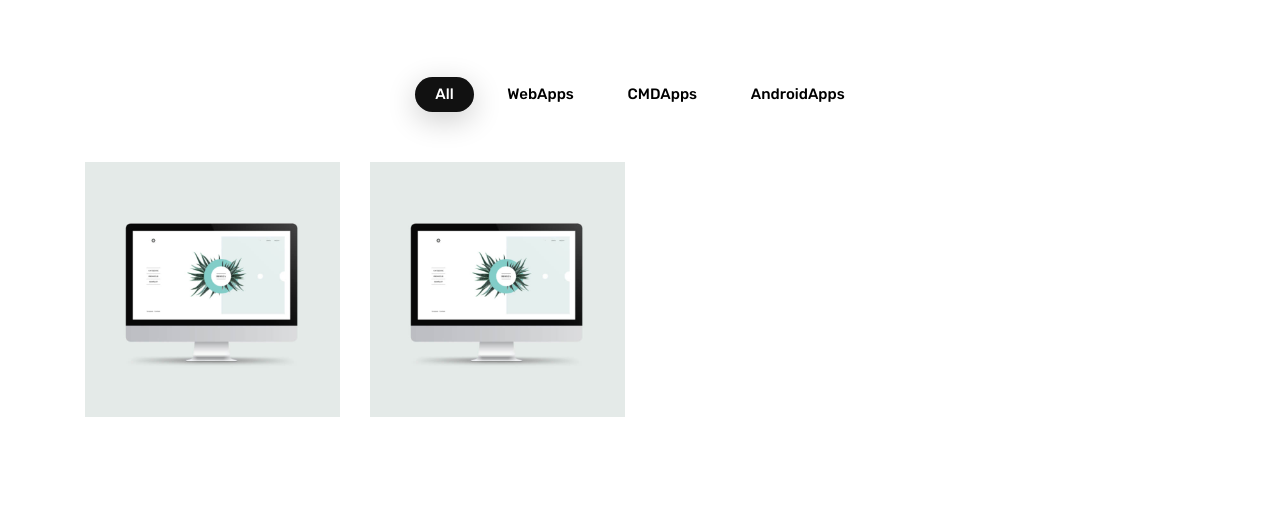
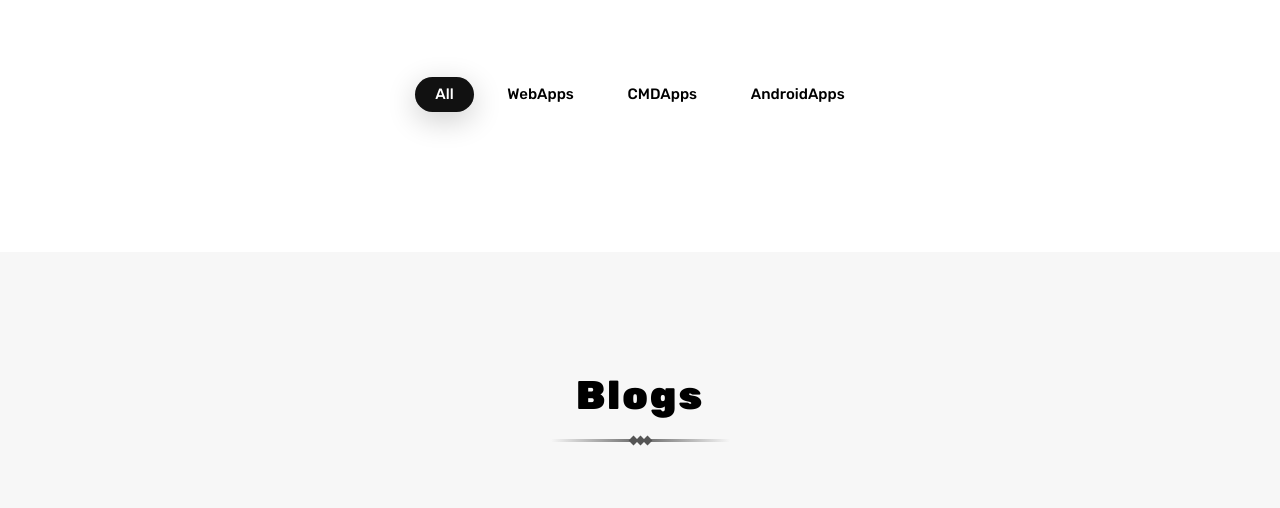
Before and after one commit to prajwal-scorpionking123/portfolio, a plain HTML site: page index.html in a window 1280 px wide. Shown: the part 2241-2749 px from the top of the page. Drawn offline with Linux system fonts and the light colour scheme.

Commit message:
removed projects

```diff
--- a/index.html
+++ b/index.html
@@ -360,7 +360,7 @@
                         </div> -->
 
                         <!-- gallery item -->
-                        <div class="col-lg-3 col-md-6 items web">
+                        <!-- <div class="col-lg-3 col-md-6 items web">
                             <div class="item-img">
                                 <img src="img/portfolio/6.jpg" alt="image">
                                 <div class="item-img-overlay valign">
@@ -375,7 +375,7 @@
                                     </div>
                                 </div>
                             </div>
-                        </div>
+                        </div> -->
                         <!-- <div class="col-lg-3 col-md-6 items web">
                             <div class="item-img">
                                 <img src="img/portfolio/6.jpg" alt="image">
@@ -392,7 +392,7 @@
                                 </div>
                             </div>
                         </div> -->
-                        <div class="col-lg-3 col-md-6 items web">
+                        <!-- <div class="col-lg-3 col-md-6 items web">
                             <div class="item-img">
                                 <img src="img/portfolio/6.jpg" alt="image">
                                 <div class="item-img-overlay valign">
@@ -407,7 +407,7 @@
                                     </div>
                                 </div>
                             </div>
-                        </div>
+                        </div> -->
                         <!-- <div class="col-lg-3 col-md-6 items desk">
                             <div class="item-img">
                                 <img src="img/portfolio/6.jpg" alt="image">
```
